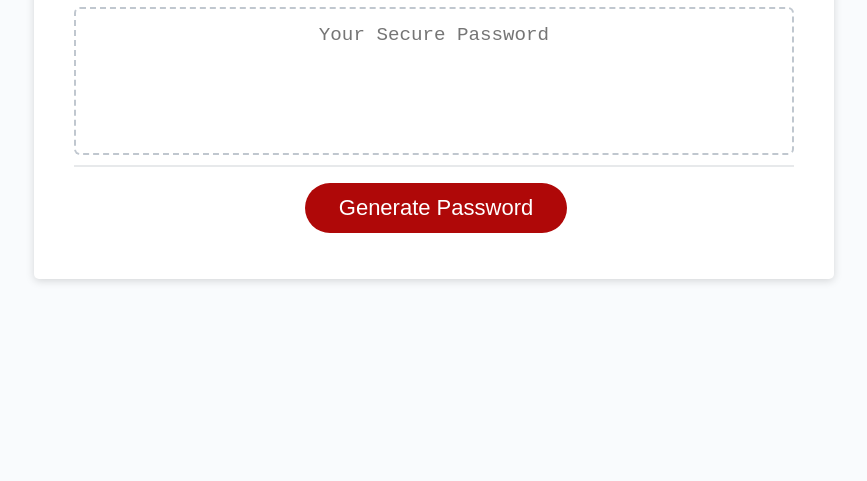
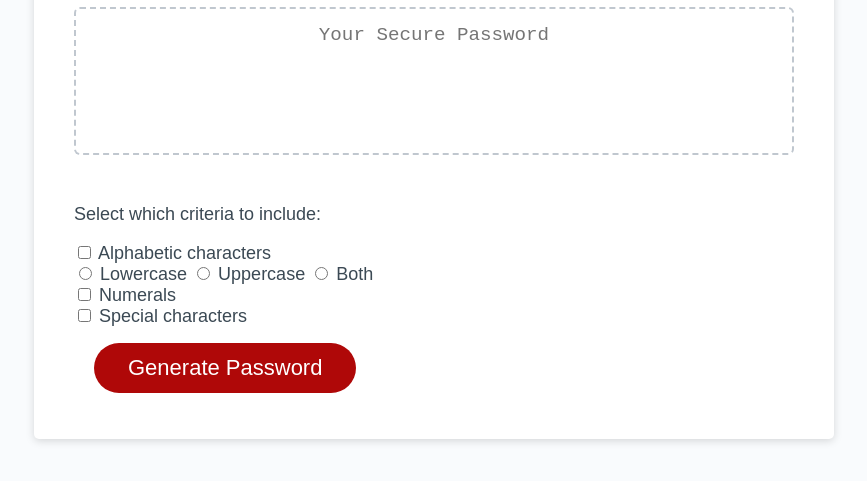
Before and after one commit to Antony-Q/passwordz_man, a plain HTML site: page index.html in a window 1280 px wide. Shown: the part 241-722 px from the top of the page, without its empty margins (206-1073 px from the left). Drawn offline with Linux system fonts and the light colour scheme.

Commit message:
added radio and checkbox options

```diff
--- a/assets/css/style.css
+++ b/assets/css/style.css
@@ -8,7 +8,7 @@ html,
 body,
 .wrapper {
   height: 100%;
-  margin: 0;
+  margin: auto;
   padding: 0;
 }
 
--- a/index.html
+++ b/index.html
@@ -24,7 +24,20 @@
             aria-label="Generated Password"
           ></textarea>
         </div>
-        <div class="card-footer">
+        <br class="card-footer">
+            <p>Select which criteria to include:</p>
+            <input type="checkbox" id="alpha" value="alpha-char">
+            <label for="alpha-char">Alphabetic characters</label></br>
+            <input type="radio" id="a-lower" value="alpha-lower">
+            <label for="alpha-lower">Lowercase</label>
+            <input type="radio" id="a-upper" value="alpha-upper">
+            <label for="alpha-upper">Uppercase</label>
+            <input type="radio" id="a-both" value="alpha-both">
+            <label for="alpha-both">Both</label></br>
+            <input type="checkbox" id="numeric" value="numeric-char">
+            <label for="numeric-char">Numerals</label></br>
+            <input type="checkbox" id="sp-char" value="special-char">
+            <label for="special-char">Special characters</label></br>
           <button id="generate" class="btn">Generate Password</button>
         </div>
       </div>
```
